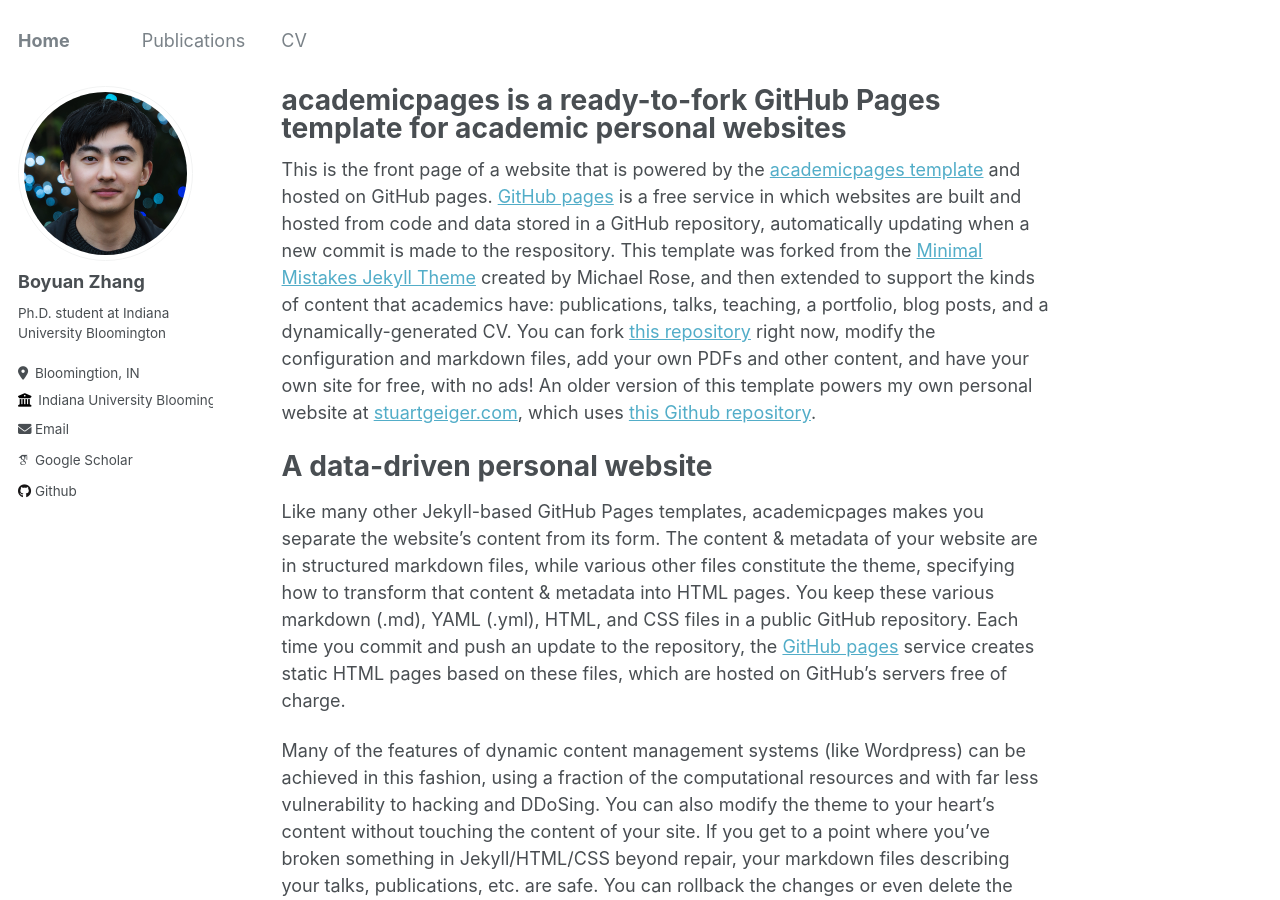
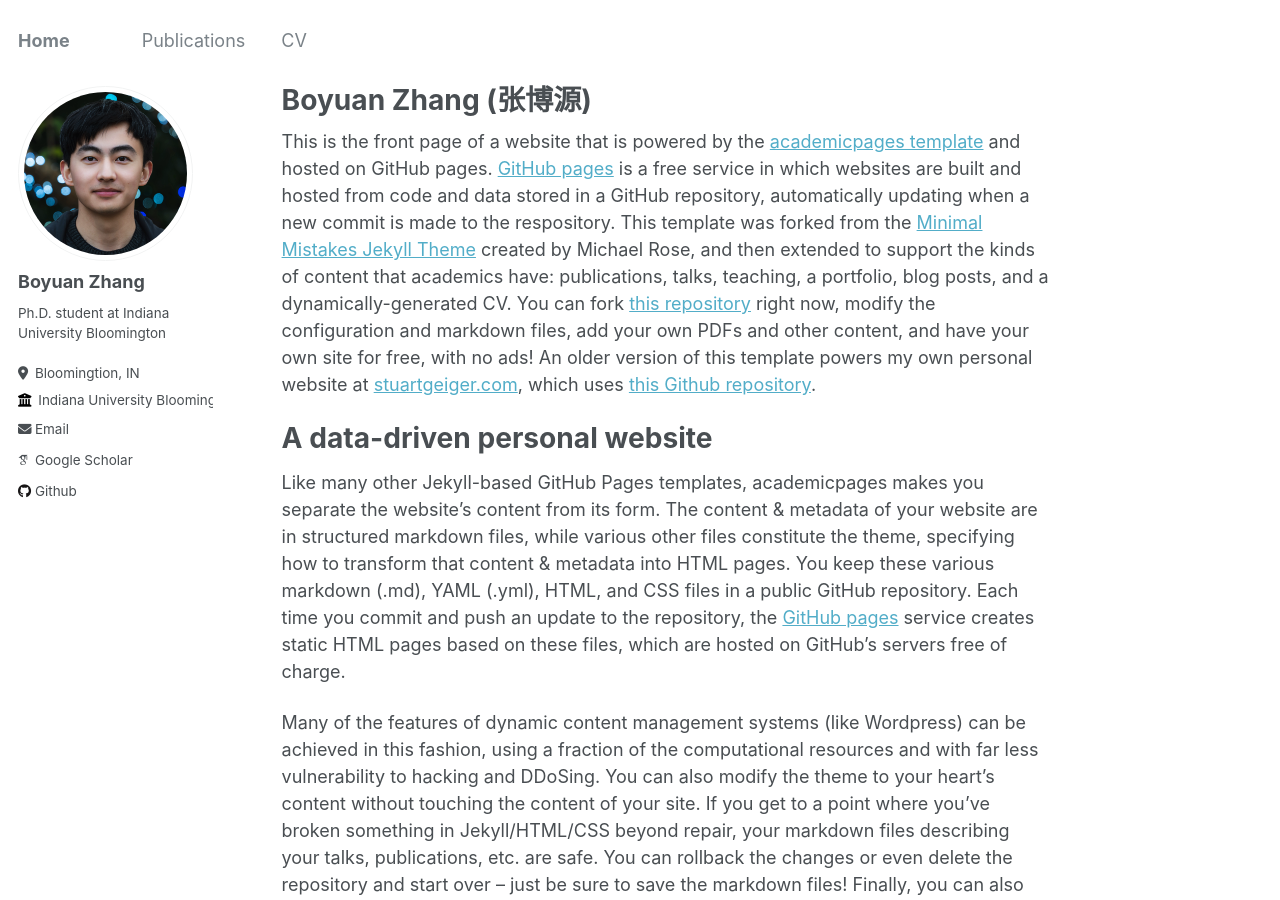
Before and after one commit to boyuanzhang62/boyuanzhang62.github.io_archive, a Jekyll site: the page built from _pages/about.md, in a window 1280 px wide and 900 px high. Built offline with Jekyll 4.4.1, drawn with Linux system fonts in a browser that asks for light colours; some web fonts are replaced.

Commit message:
modify info

```diff
--- a/_pages/about.md
+++ b/_pages/about.md
@@ -1,6 +1,6 @@
 ---
 permalink: /
-title: "academicpages is a ready-to-fork GitHub Pages template for academic personal websites"
+title: "Boyuan Zhang (张博源)"
 author_profile: true
 redirect_from:
   - /about/
```
